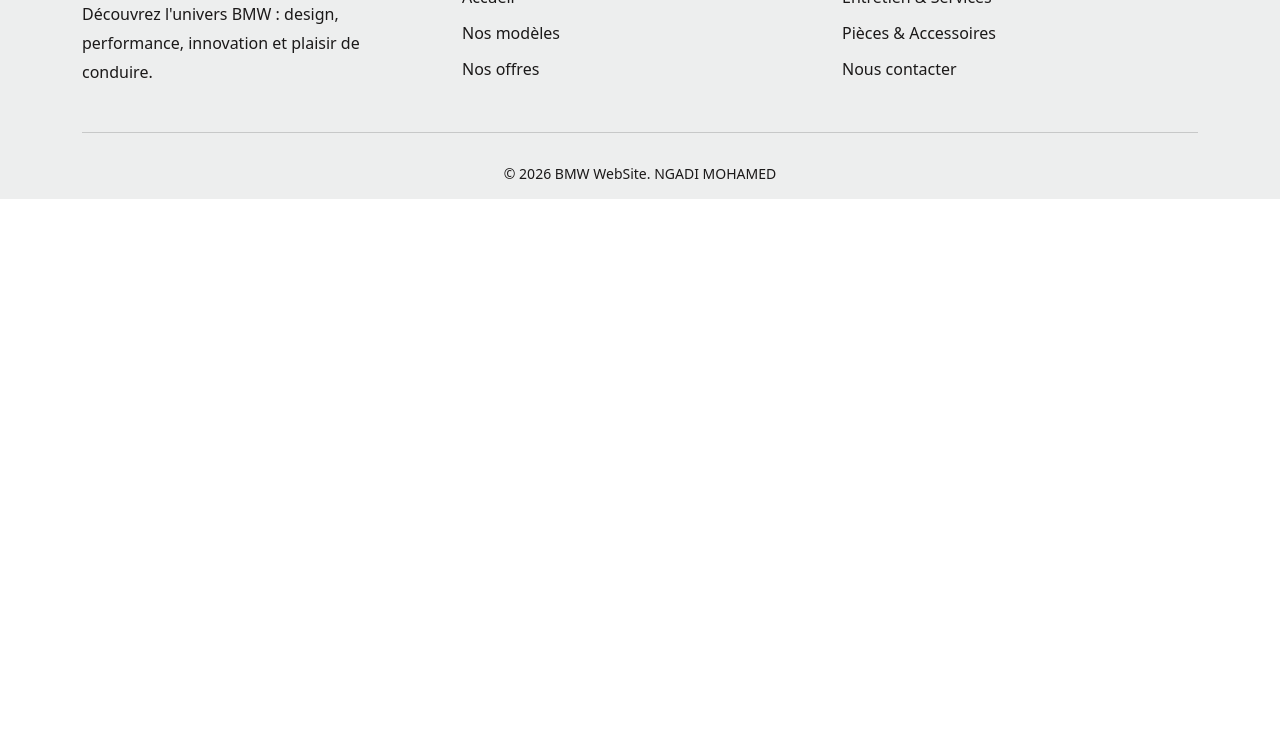
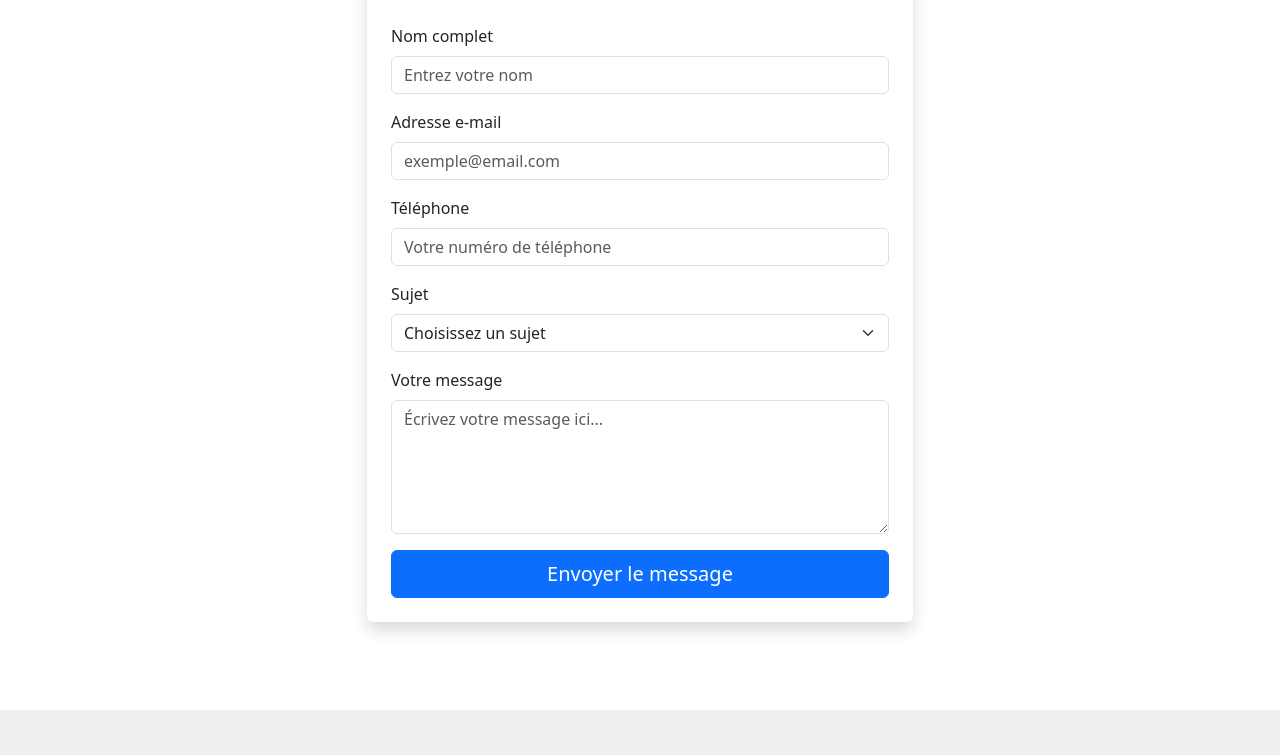
Before and after one commit to NGADI-Mohamed/Ilia1_DevWeb_TP_Colle, a plain HTML site: page Colle TP/contact.html in a window 1280 px wide. Shown: the part 218-973 px from the top of the page. Before the commit the page ends 800 px from the top, so only its background shows below. Drawn offline with Linux system fonts and the light colour scheme.

Commit message:
Add files via upload

```diff
--- a/Colle TP/contact.html
+++ b/Colle TP/contact.html
@@ -48,6 +48,83 @@
         </div>
     </nav>
 
+    <!-- -------------------------------------- Formulaire ---------------------------------------------- -->
+
+    <section class="container py-5">
+
+        <div class="row justify-content-center">
+            <div class="col-md-8 col-lg-6">
+
+                <div class="card shadow border-0">
+                    <div class="card-header bg-dark text-white text-center py-3">
+                        <h3 class="mb-0">Contactez-nous</h3>
+                        <p class="mb-0 mt-2">BMW - Nous sommes à votre écoute</p>
+                    </div>
+
+                    <div class="card-body p-4">
+
+                        <form action="#">
+
+                            <!-- ------ Nom complet ------- -->
+                            <div class="mb-3">
+                                <label for="nom" class="form-label">Nom complet</label>
+                                <input type="text" class="form-control" id="nom" name="nom"
+                                    placeholder="Entrez votre nom" required>
+                            </div>
+
+                            <!-- --------- Email ---------- -->
+                            <div class="mb-3">
+                                <label for="email" class="form-label">Adresse e-mail</label>
+                                <input type="email" class="form-control" id="email" name="email"
+                                    placeholder="exemple@email.com" required>
+                            </div>
+
+                            <!-- --------- Téléphone --------- -->
+                            <div class="mb-3">
+                                <label for="telephone" class="form-label">Téléphone</label>
+                                <input type="tel" class="form-control" id="telephone" name="telephone"
+                                    placeholder="Votre numéro de téléphone">
+                            </div>
+
+                            <!-- -------- Sujet --------- -->
+                            <div class="mb-3">
+                                <label for="sujet" class="form-label">Sujet</label>
+                                <select class="form-select" id="sujet" name="sujet" required>
+                                    <option value="" selected disabled>
+                                        Choisissez un sujet
+                                    </option>
+                                    <option value="modeles">Informations sur les modèles</option>
+                                    <option value="offres">Nos offres et tarifs</option>
+                                    <option value="entretien">Entretien et services</option>
+                                    <option value="pieces">Pièces et accessoires</option>
+                                    <option value="autre">Autre demande</option>
+                                </select>
+                            </div>
+
+                            <!-- -------- Message -------- -->
+                            <div class="mb-3">
+                                <label for="message" class="form-label">Votre message</label>
+                                <textarea class="form-control" id="message" name="message" rows="5"
+                                        placeholder="Écrivez votre message ici..."></textarea>
+                            </div>
+
+                            <!-- --------- Bouton ---------- -->
+                            <div class="d-grid">
+                                <button type="submit" class="btn btn-primary btn-lg">
+                                    Envoyer le message
+                                </button>
+                            </div>
+
+                        </form>
+                    </div>
+                </div>
+
+            </div>
+        </div>
+
+    </section>
+
+
 
     <!-- ------------------------------------------- bmw footer ------------------------------------------------ -->
 
@@ -74,7 +151,7 @@
                     <ul class="footer-links">
                         <li><a href="index.html">Accueil</a></li>
                         <li><a href="modeles.html">Nos modèles</a></li>
-                        <li><a href="Offres_Automne.html">Nos offres</a></li>
+                        <li><a href="nos_offres.html">Nos offres</a></li>
                     </ul>
                 </div>
 
@@ -93,7 +170,7 @@
                             </a>
                         </li>
                         <li>
-                            <a href="mailto:mohamed.ngadi@usmba.ac.ma">
+                            <a href="contact.html">
                                 Nous contacter
                             </a>
                         </li>
```
Also changed, not shown: Colle TP/entretien_services.html (+2 -2 lines), Colle TP/index.html (+2 -2 lines), Colle TP/modeles.html (+2 -2 lines), Colle TP/nos_offres.html (+2 -2 lines), Colle TP/pieces_accessoires.html (+2 -2 lines).
